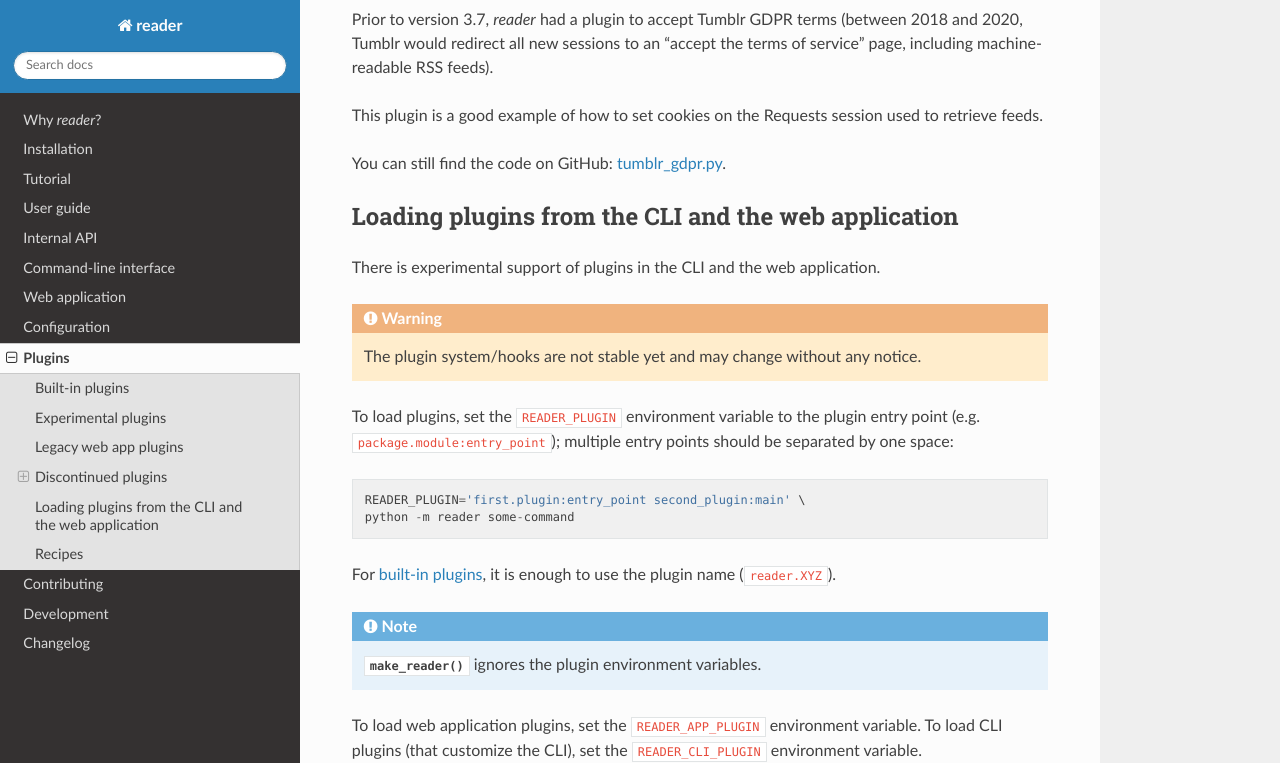
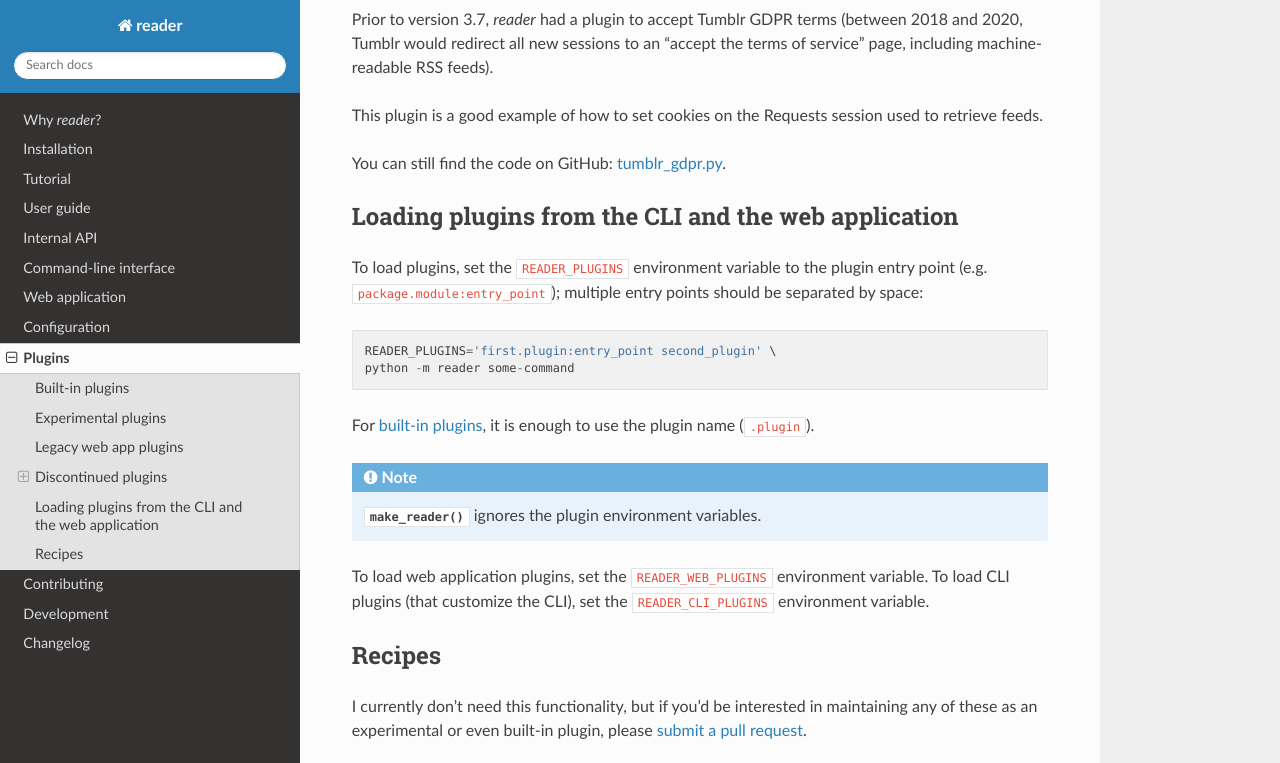
Before and after one commit to Alcides1123/reader, a Sphinx documentation site: the page built from docs/plugins.rst, in a window 1280 px wide and 900 px high, scrolled down 2475 px, cut to the strip 0-763 px from the top of the window. Built offline with Sphinx 7.4.7 and the Read the Docs theme 3.1.0, drawn with Linux system fonts in a browser that asks for light colours; pages that are not in the unit, such as notebooks, are missing from menus.

Commit message:
Update plugin/config docs and experimental plugin entry points. #395

```diff
--- a/docs/guide.rst
+++ b/docs/guide.rst
@@ -747,8 +747,8 @@ Plugins
 To use a built-in plugin, pass the plugin name to :func:`make_reader`::
 
     >>> reader = make_reader("db.sqlite", plugins=[
-    ...     "reader.enclosure_dedupe",
-    ...     "reader.entry_dedupe",
+    ...     ".enclosure_dedupe",
+    ...     ".entry_dedupe",
     ... ])
 
 
--- a/docs/plugins.rst
+++ b/docs/plugins.rst
@@ -100,30 +100,23 @@ You can still find the code on GitHub:
 Loading plugins from the CLI and the web application
 ----------------------------------------------------
 
-There is experimental support of plugins in the CLI and the web application.
+To load plugins, set the ``READER_PLUGINS`` environment variable to the plugin
+entry point (e.g. ``package.module:entry_point``); multiple entry points should
+be separated by space::
 
-.. warning::
-
-    The plugin system/hooks are not stable yet and may change without any notice.
-
-
-To load plugins, set the ``READER_PLUGIN`` environment variable to the plugin
-entry point (e.g. ``package.module:entry_point``); multiple entry points should
-be separated by one space::
-
-    READER_PLUGIN='first.plugin:entry_point second_plugin:main' \
+    READER_PLUGINS='first.plugin:entry_point second_plugin' \
     python -m reader some-command
 
-For `built-in plugins`_, it is enough to use the plugin name (``reader.XYZ``).
+For `built-in plugins`_, it is enough to use the plugin name (``.plugin``).
 
 .. note::
 
     :func:`make_reader` ignores the plugin environment variables.
 
 
-To load web application plugins, set the ``READER_APP_PLUGIN`` environment variable.
+To load web application plugins, set the ``READER_WEB_PLUGINS`` environment variable.
 To load CLI plugins (that customize the CLI),
-set the ``READER_CLI_PLUGIN`` environment variable.
+set the ``READER_CLI_PLUGINS`` environment variable.
 
 
 
```
Also changed, not shown: docs/app.rst (+8 -6 lines), docs/cli.rst (+3 -9 lines), docs/config.rst (+10 -17 lines), 14 other files.
